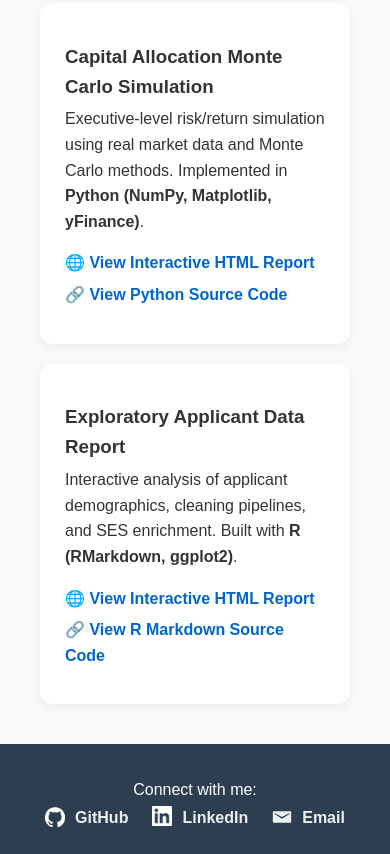
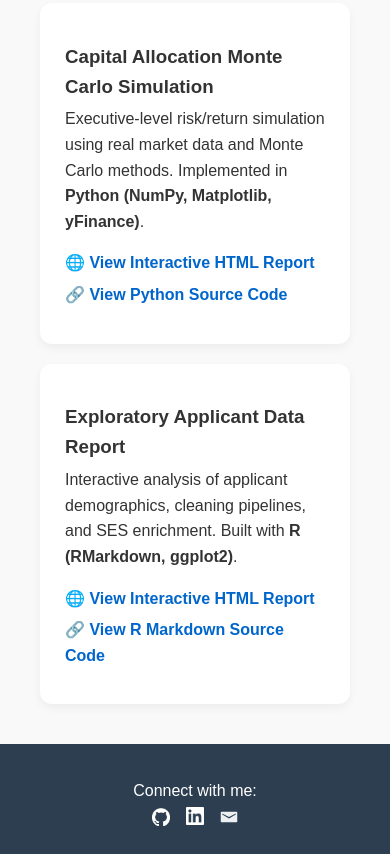
Before and after one commit to isaacbmichael/isaacbmichael.github.io, a plain HTML site: page index.html in a window 390 px wide. Shown: the part 631-1485 px from the top of the page. Drawn offline with Linux system fonts and the light colour scheme.

Commit message:
Update index.html

```diff
--- a/index.html
+++ b/index.html
@@ -1,7 +1,7 @@
 <!DOCTYPE html>
 <html lang="en">
 <head>
-  <meta charset="UTF-8">
+  <meta charset="UTF-8" />
   <title>Isaac B. Michael, PhD, MS, MApSt – Portfolio</title>
   <style>
     body {
@@ -14,7 +14,7 @@
     header {
       background: #2c3e50;
       color: #fff;
-      padding: 32px 20px 12px; /* top | sides | bottom — tighter bottom */
+      padding: 32px 20px 12px;
       text-align: center;
     }
     header h1 { margin: 10px 0 0; font-size: 2.2em; }
@@ -59,8 +59,17 @@
     .social-link {
       display: inline-flex; align-items: center; gap: 10px;
       color: #ecf0f1; font-weight: 700; text-decoration: none; line-height: 1;
+      border-radius: 6px; /* for nicer focus outline */
     }
-    .social-link:hover { text-decoration: none; opacity: 0.95; }
+    /* Hover/Focus: underline the text label (icons stay clean) */
+    .social-link:hover .label,
+    .social-link:focus-visible .label { text-decoration: underline; }
+
+    /* Visible keyboard focus */
+    .social-link:focus-visible {
+      outline: 2px solid #ffffff;
+      outline-offset: 3px;
+    }
 
     /* Icon sizing */
     .icon-img, .icon-svg {
@@ -73,16 +82,21 @@
     .icon-linkedin { top: -2px; }  /* raise/lower LinkedIn */
     .icon-email    { top: -1px; }  /* raise/lower Email */
 
-    /* Screen-reader-only text */
+    /* Screen-reader-only helper (used for mobile label hiding) */
     .sr-only {
       position: absolute; width: 1px; height: 1px; padding: 0; margin: -1px;
       overflow: hidden; clip: rect(0,0,0,0); white-space: nowrap; border: 0;
     }
 
-    /* Brand-y hover colors (images stay white; we tint text only) */
-    .socials a[href*="github.com"]:hover   { color: #ffffff; }
-    .socials a[href*="linkedin.com"]:hover { color: #0A66C2; }
-    .socials a[href^="mailto:"]:hover      { color: #dddddd; }
+    /* Mobile: show icons only, keep labels accessible */
+    @media (max-width: 480px) {
+      .social-link .label {
+        position: absolute; width:1px; height:1px; padding:0; margin:-1px;
+        overflow:hidden; clip:rect(0,0,0,0); white-space:nowrap; border:0;
+      }
+      .socials { gap: 16px; }
+      .icon-img, .icon-svg { width: 18px; height: 18px; }
+    }
   </style>
 </head>
 <body>
@@ -129,23 +143,24 @@
       <div class="socials">
 
         <!-- GitHub (official file you uploaded) -->
-        <a href="https://github.com/isaacbmichael" target="_blank" rel="noopener" class="social-link">
-          <img class="icon-img icon-github" src="assets/icons/github-white.png" alt="GitHub">
+        <a href="https://github.com/isaacbmichael" target="_blank" rel="noopener"
+           class="social-link" aria-label="GitHub">
+          <img class="icon-img icon-github" src="assets/icons/github-white.png" alt="" aria-hidden="true">
           <span class="label">GitHub</span>
         </a>
 
         <!-- LinkedIn (official file you uploaded) -->
-        <a href="https://www.linkedin.com/in/isaacbmichael" target="_blank" rel="noopener" class="social-link">
-          <img class="icon-img icon-linkedin" src="assets/icons/linkedin-white.png" alt="LinkedIn">
+        <a href="https://www.linkedin.com/in/isaacbmichael" target="_blank" rel="noopener"
+           class="social-link" aria-label="LinkedIn">
+          <img class="icon-img icon-linkedin" src="assets/icons/linkedin-white.png" alt="" aria-hidden="true">
           <span class="label">LinkedIn</span>
         </a>
 
-        <!-- Email (your exact envelope SVG) -->
-        <a href="mailto:isaac.b.michael@gmail.com" class="social-link">
+        <!-- Email (your envelope SVG) -->
+        <a href="mailto:isaac.b.michael@gmail.com" class="social-link" aria-label="Email">
           <svg class="icon-svg icon-email" viewBox="0 0 24 24" aria-hidden="true">
             <path d="M2 5h20a1 1 0 0 1 1 1v12a1 1 0 0 1-1 1H2a1 1 0 0 1-1-1V6a1 1 0 0 1 1-1zm10 7L3.4 7.6a.5.5 0 0 0-.4.9L12 14l9-5.5a.5.5 0 1 0-.5-.87L12 12z"/>
           </svg>
-          <span class="sr-only">Email</span>
           <span class="label">Email</span>
         </a>
 
```
